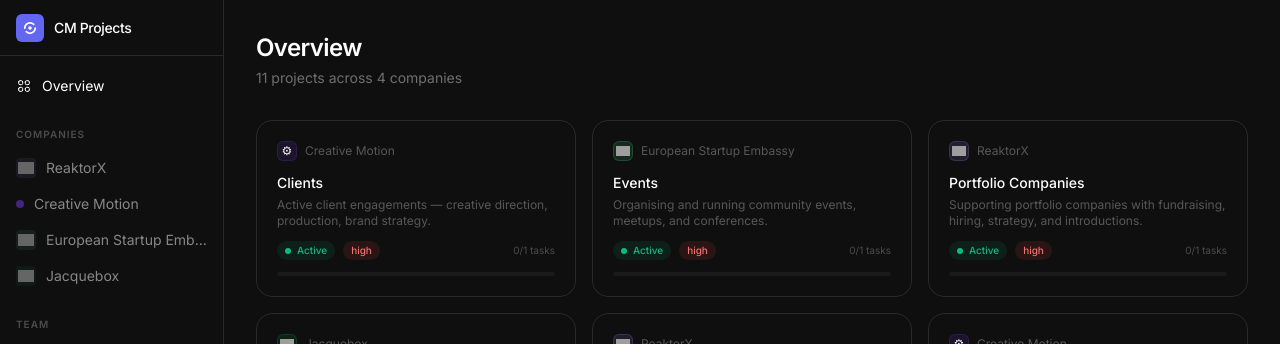
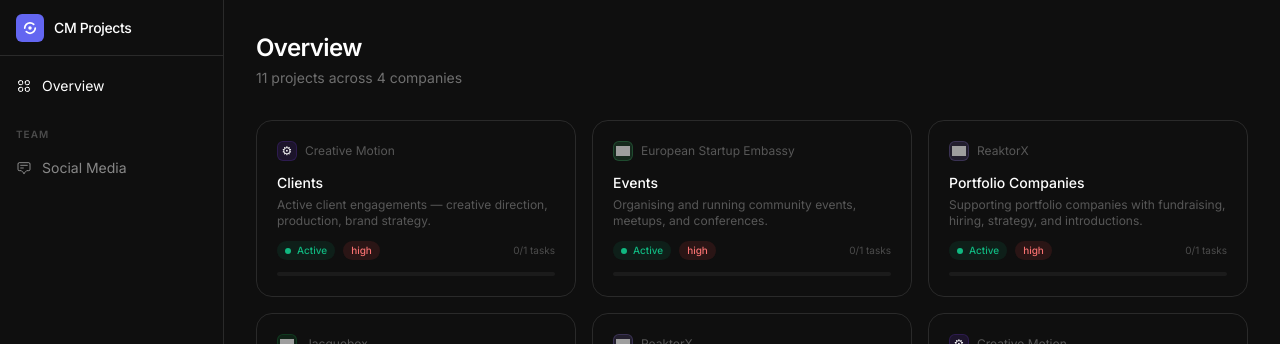
Before and after one commit to Lucastirbat/project-mgmt-cm, a React (Vite) app: page / in a window 1280 px wide. Shown: the top 344 px of the page. Built offline with nearby package versions, Linux system fonts and the light colour scheme; no server answers; grey boxes are pictures that could not be loaded.

Commit message:
Remove companies section from sidebar to match overview cleanup

```diff
--- a/src/components/Sidebar.tsx
+++ b/src/components/Sidebar.tsx
@@ -30,16 +30,6 @@
         {/* Overview */}
         <SidebarLink to="/" end label="Overview" icon={<OverviewIcon />} />
 
-        {/* Companies */}
-        <div className="mt-4 mb-1.5 px-2">
-          <span className="text-white/25 text-[10px] font-semibold uppercase tracking-widest">
-            Companies
-          </span>
-        </div>
-        {data.companies.map((company) => (
-          <CompanyLink key={company.id} company={company} />
-        ))}
-
         {/* Social Media */}
         <div className="mt-4 mb-1.5 px-2">
           <span className="text-white/25 text-[10px] font-semibold uppercase tracking-widest">
@@ -67,50 +57,7 @@
   )
 }
 
-// ─── Sub-components ────────────────────────────────────────────────────────────
-
-function CompanyLink({ company }: { company: { id: string; name: string; color: string; emoji: string; logoUrl?: string } }) {
-  return (
-    <NavLink
-      to={`/${company.id}`}
-      className={({ isActive }) =>
-        [
-          'flex items-center gap-2.5 px-2 py-2 rounded-lg text-sm transition-colors group',
-          isActive
-            ? 'bg-white/8 text-white'
-            : 'text-white/50 hover:text-white/80 hover:bg-white/5',
-        ].join(' ')
-      }
-    >
-      {({ isActive }) => (
-        <>
-          {company.logoUrl ? (
-            <span
-              className="w-5 h-5 rounded shrink-0 overflow-hidden flex items-center justify-center transition-all"
-              style={{
-                backgroundColor: `${company.color}25`,
-                opacity: isActive ? 1 : 0.6,
-                boxShadow: isActive ? `0 0 8px ${company.color}60` : 'none',
-              }}
-            >
-              <img src={company.logoUrl} alt="" className="w-full h-full object-contain p-0.5" />
-            </span>
-          ) : (
-            <span
-              className="w-2 h-2 rounded-full shrink-0 transition-all"
-              style={{
-                backgroundColor: company.color,
-                opacity: isActive ? 1 : 0.5,
-                boxShadow: isActive ? `0 0 8px ${company.color}80` : 'none',
-              }}
-            />
-          )}
-          <span className="truncate">{company.name}</span>
-        </>
-      )}
-    </NavLink>
-  )
-}
+// ——— Sub-components ————————————————————————————————————————————————————————
 
 function SidebarLink({
   to,
@@ -142,7 +89,7 @@
   )
 }
 
-// ─── Icons ────────────────────────────────────────────────────────────────────
+// ——— Icons ——————————————————————————————————————————————————————————————————
 
 function CMIcon() {
   return (
```
